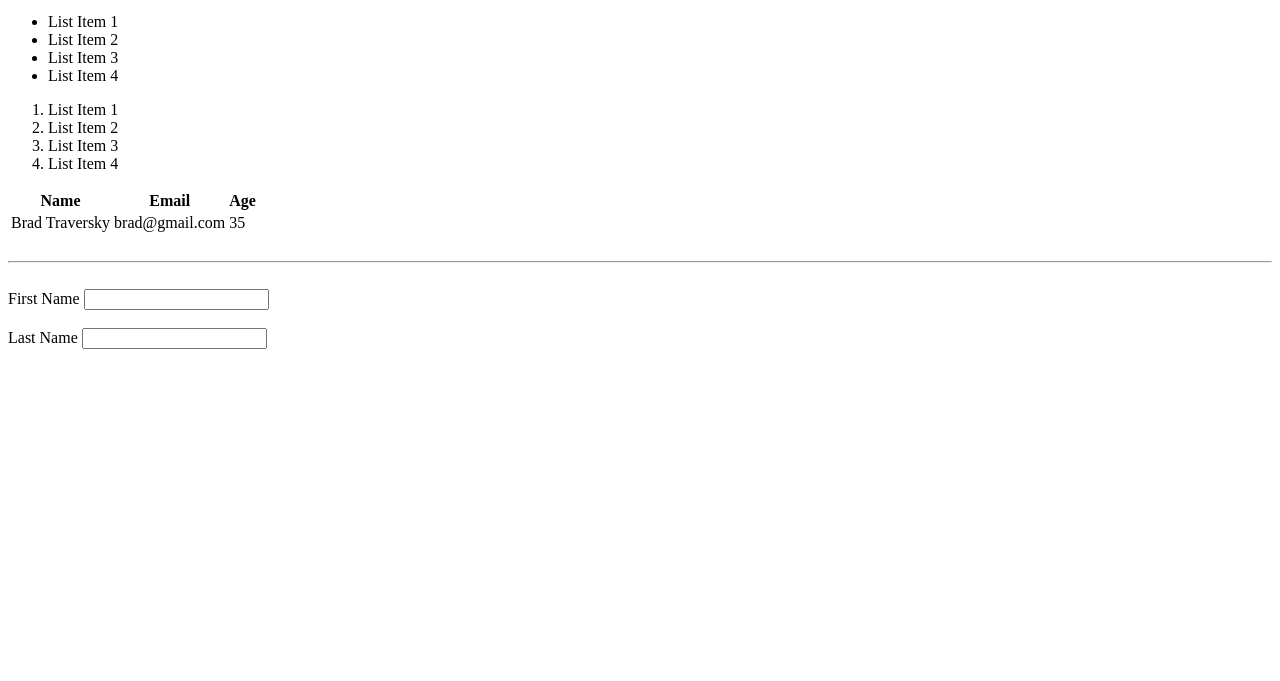
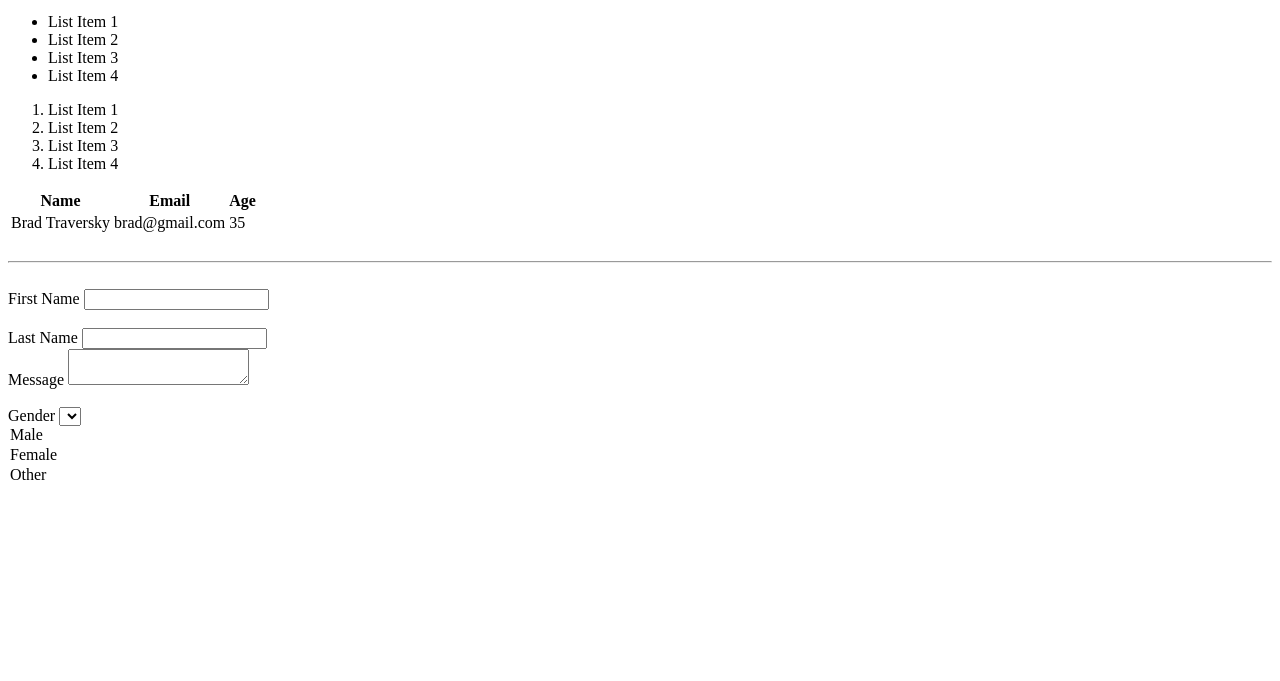
Before and after one commit to kaitsuman/kaitbox, a plain HTML site: page index.html in a window 1280 px wide. Shown: the part 119-800 px from the top of the page. Drawn offline with Linux system fonts and the light colour scheme.

Commit message:
Update index.html

```diff
--- a/index.html
+++ b/index.html
@@ -64,6 +64,19 @@
                 <label>Last Name</label>
                 <input type="text" name="lastName">
             </div>
+            <div>
+                <label>Message</label>
+                <textarea name="message"></textarea>
+            </div>
+            <br>
+            <div>
+                <label>Gender</label>
+                <select name="gender"></select>
+                    <option value="male">Male</option>
+                    <option value="female">Female</option>
+                    <option value="other">Other</option>
+                </select>
+            </div>
         </form>
 
         <div style="margin-top:500px"></div>
```
